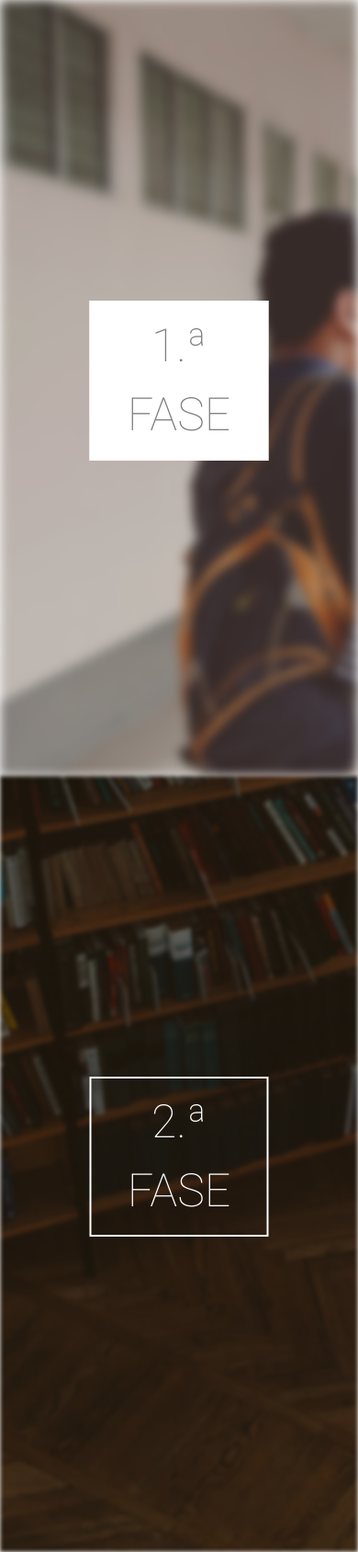
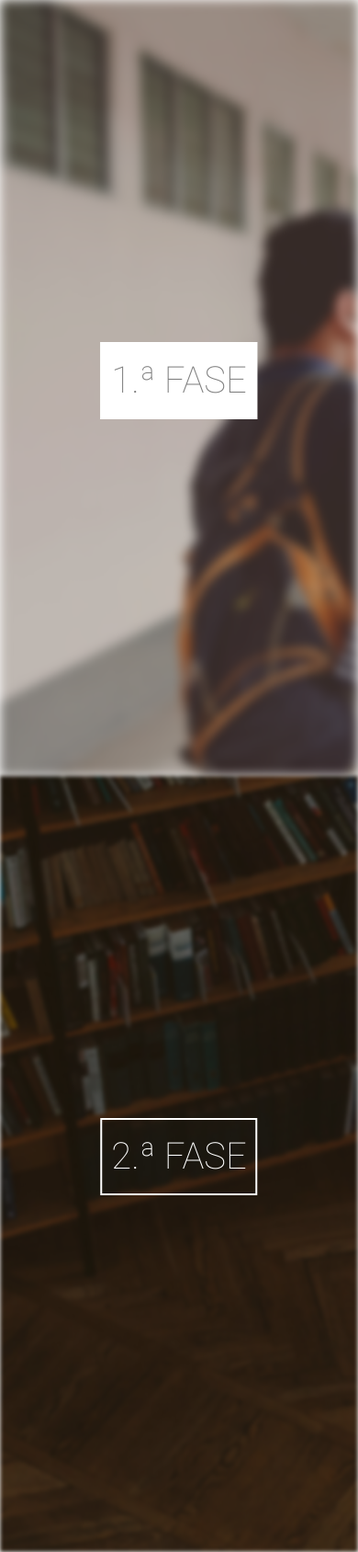
Before and after one commit to Darwin1337/darwin1337.github.io, a PHP site: page / in a window 390 px wide. Shown: the whole page at 92% size. Run offline with PHP 8.4, Linux system fonts and the light colour scheme.

Commit message:
fixed navigation view for some mobile resolutions

```diff
--- a/style/style.css
+++ b/style/style.css
@@ -94,3 +94,17 @@ select {
     padding: 0 !important;
   }
 }
+
+@media screen and (max-width: 436px) {
+  .fase-um p,
+  .fase-dois p {
+    font-size: 40px;
+  }
+}
+
+@media screen and (max-width: 320px) {
+  .fase-um p,
+  .fase-dois p {
+    font-size: 35px;
+  }
+}
```
